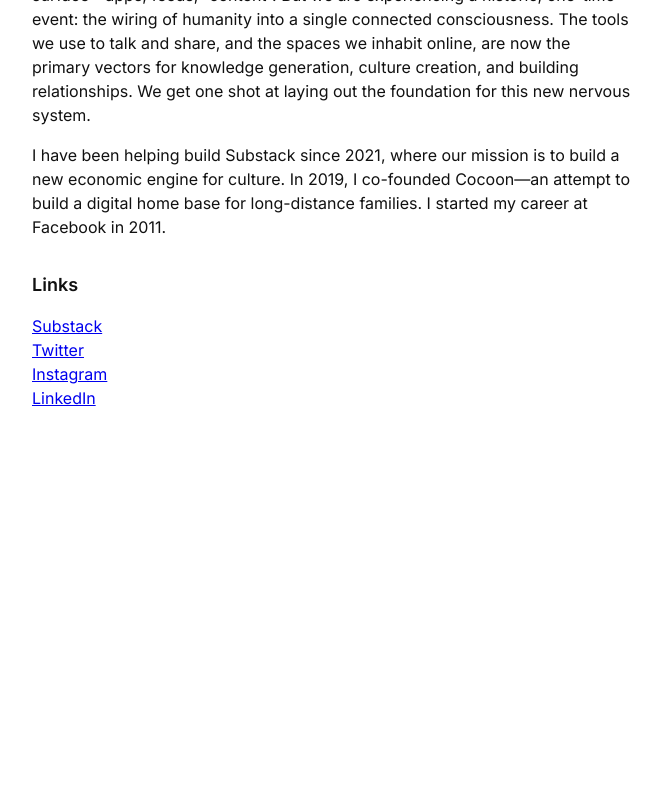
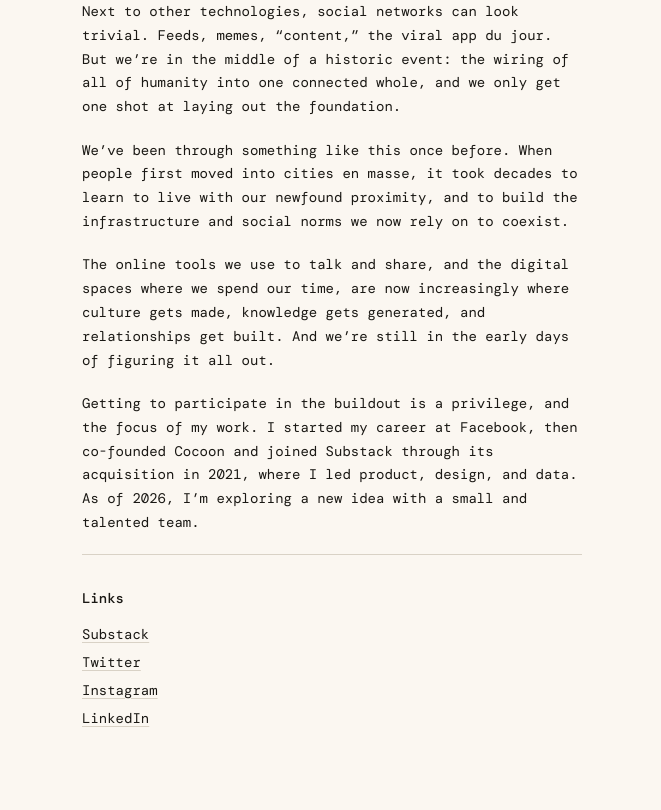
Before and after one commit to sachinglasswing/website, a plain HTML site: page index.html in a window 1280 px wide. Shown: the part 182-992 px from the top of the page, without its empty margins (308-969 px from the left). Before the commit the page ends 800 px from the top, so only its background shows below. Drawn offline with nearby package versions, Linux system fonts and the light colour scheme.

Commit message:
Refresh homepage copy and typography
New copy, DM Mono, narrower column, warm background with dark mode.

Co-Authored-By: Claude Opus 5.5 <noreply@anthropic.com>

```diff
--- a/index.html
+++ b/index.html
@@ -4,77 +4,95 @@
   <meta charset="UTF-8">
   <meta name="viewport" content="width=device-width, initial-scale=1.0">
   <title>Sachin Monga</title>
-  <link href="https://fonts.googleapis.com/css2?family=Inter:wght@400;500;600&display=swap" rel="stylesheet">
+  <link rel="preconnect" href="https://fonts.googleapis.com">
+  <link rel="preconnect" href="https://fonts.gstatic.com" crossorigin>
+  <link href="https://fonts.googleapis.com/css2?family=DM+Mono:wght@400;500&display=swap" rel="stylesheet">
   <style>
+    :root {
+      --bg: #fbf7f1;
+      --text: #1a1814;
+      --muted: #6f685e;
+      --rule: #d9d2c6;
+    }
+
+    @media (prefers-color-scheme: dark) {
+      :root {
+        --bg: #16140f;
+        --text: #ebe6dc;
+        --muted: #9a9286;
+        --rule: #38342c;
+      }
+    }
+
+    * {
+      box-sizing: border-box;
+    }
+
     body {
-      font-family: 'Inter', sans-serif;
+      font-family: 'DM Mono', ui-monospace, monospace;
+      font-size: 14px;
+      line-height: 1.7;
       margin: 0;
-      padding: 40px;
-      background-color: #ffffff;
-      color: #111111;
-      line-height: 1.5;
-      display: flex;
-      justify-content: center;
+      padding: 14vh 24px 80px;
+      background-color: var(--bg);
+      color: var(--text);
+      -webkit-font-smoothing: antialiased;
     }
 
     .container {
-      max-width: 600px;
+      max-width: 500px;
+      margin: 0 auto;
     }
 
     h1 {
-      font-size: 32px;
-      font-weight: 600;
-      margin-bottom: 32px;
+      font-size: 22px;
+      font-weight: 500;
+      letter-spacing: 0.04em;
+      text-transform: uppercase;
+      line-height: 1;
+      margin: 0 0 19px;
+      padding-top: 28px;
+      border-top: 1px solid var(--text);
+    }
+
+    p {
+      margin: 0 0 1.4em;
+    }
+
+    hr {
+      border: 0;
+      border-top: 1px solid var(--rule);
+      margin: 12px 0 32px;
+    }
+
+    a {
+      color: inherit;
+      text-decoration: underline;
+      text-decoration-color: var(--rule);
+      text-underline-offset: 3px;
+    }
+
+    a:hover {
+      text-decoration-color: currentColor;
     }
 
     h2 {
-      font-size: 18px;
-      font-weight: 600;
-      margin-top: 32px;
-      margin-bottom: 16px;
+      font-size: 14px;
+      font-weight: 500;
+      margin: 0 0 12px;
     }
 
-    p {
-      font-size: 16px;
-      font-weight: 400;
-      margin: 0 0 16px 0;
+    .links {
+      display: flex;
+      flex-direction: column;
+      align-items: flex-start;
+      gap: 4px;
     }
 
-    ul {
-      list-style: none;
-      padding: 0;
-      margin: 0;
-    }
-
-    ul li {
-      margin-bottom: 8px;
-    }
-
-    ul li a {
-      color: #111111;
-      text-decoration: none;
-      font-weight: 500;
-    }
-
-    ul li a:hover {
-      text-decoration: underline;
-    }
-
-    @media (max-width: 768px) {
+    @media (max-width: 480px) {
       body {
-        padding: 20px;
-      }
-
-      h1 {
-        font-size: 24px;
-      }
-
-      h2 {
-        font-size: 16px;
-      }
-
-      p, ul li a {
-        font-size: 14px;
+        font-size: 13px;
+        padding-top: 48px;
       }
     }
   </style>
@@ -84,20 +102,30 @@
     <h1>Sachin Monga</h1>
 
     <p>
-      People underestimate social technology because it mostly looks trivial on the surface—apps, feeds, “content”. But we are experiencing a historic, one-time event: the wiring of humanity into a single connected consciousness. The tools we use to talk and share, and the spaces we inhabit online, are now the primary vectors for knowledge generation, culture creation, and building relationships. We get one shot at laying out the foundation for this new nervous system.
+      Next to other technologies, social networks can look trivial. Feeds, memes, &ldquo;content,&rdquo; the viral app du jour. But we&rsquo;re in the middle of a historic event: the wiring of all of humanity into one connected whole, and we only get one shot at laying out the foundation.
     </p>
 
     <p>
-      I have been helping build Substack since 2021, where our mission is to build a new economic engine for culture. In 2019, I co-founded Cocoon—an attempt to build a digital home base for long-distance families. I started my career at Facebook in 2011.
+      We&rsquo;ve been through something like this once before. When people first moved into cities en masse, it took decades to learn to live with our newfound proximity, and to build the infrastructure and social norms we now rely on to coexist.
     </p>
 
+    <p>
+      The online tools we use to talk and share, and the digital spaces where we spend our time, are now increasingly where culture gets made, knowledge gets generated, and relationships get built. And we&rsquo;re still in the early days of figuring it all out.
+    </p>
+
+    <p>
+      Getting to participate in the buildout is a privilege, and the focus of my work. I started my career at Facebook, then co-founded Cocoon and joined Substack through its acquisition in 2021, where I led product, design, and data. As of 2026, I&rsquo;m exploring a new idea with a small and talented team.
+    </p>
+
+    <hr>
+
     <h2>Links</h2>
-    <p>
-      <a href="https://substack.com/@sachinmonga" target="_blank">Substack</a><br>
-      <a href="https://twitter.com/@sachinmonga" target="_blank">Twitter</a><br>
-      <a href="https://instagram.com/sachinmonga" target="_blank">Instagram</a><br>
-      <a href="https://www.linkedin.com/in/sachinmonga/" target="_blank">LinkedIn</a><br>
-    </p>
+    <div class="links">
+      <a href="https://substack.com/@sachinmonga" target="_blank" rel="noopener">Substack</a>
+      <a href="https://twitter.com/sachinmonga" target="_blank" rel="noopener">Twitter</a>
+      <a href="https://instagram.com/sachinmonga" target="_blank" rel="noopener">Instagram</a>
+      <a href="https://www.linkedin.com/in/sachinmonga/" target="_blank" rel="noopener">LinkedIn</a>
+    </div>
   </div>
 </body>
 </html>
```
